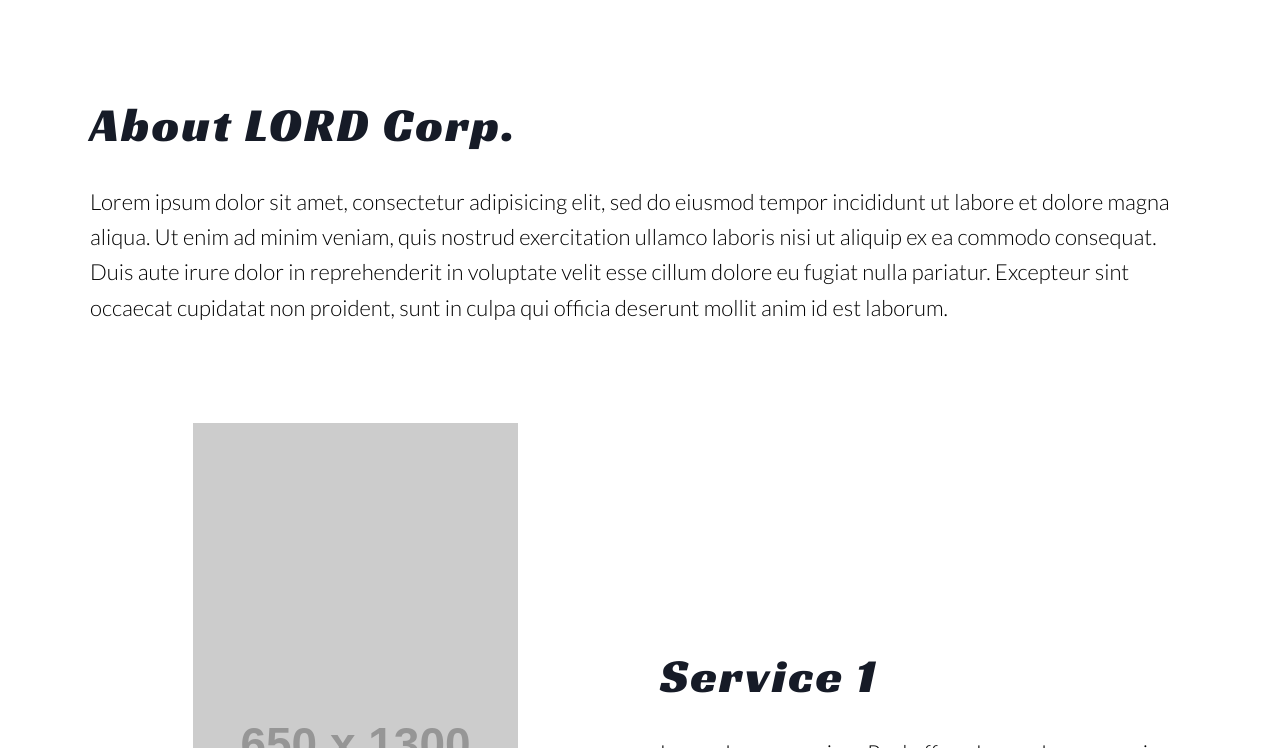
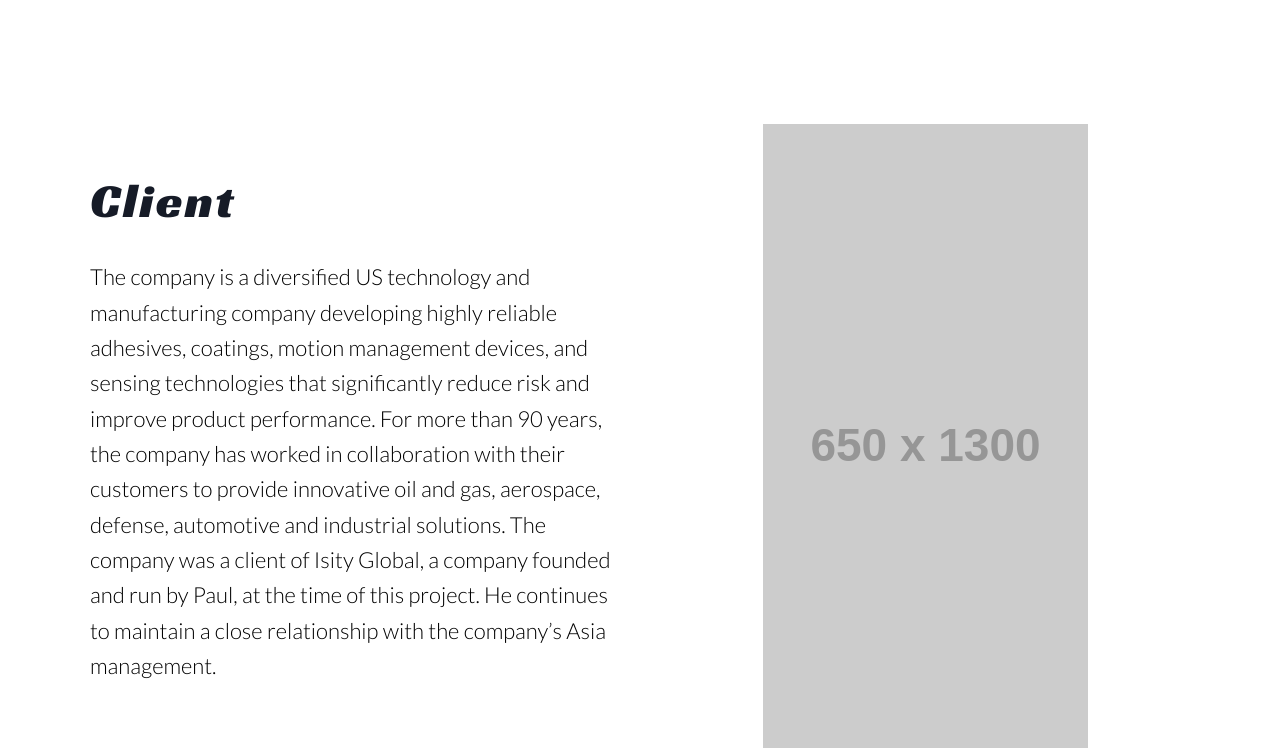
Before and after one commit to mlweih/paulbeddiefrisco, a Jekyll site: the page built from lord.html, in a window 1280 px wide and 900 px high, scrolled down 752 px, cut to the strip 152-900 px from the top of the window. Built offline with Jekyll 4.4.1, drawn with Linux system fonts in a browser that asks for light colours; nearby versions of some CDN libraries; some of the changed text lies outside the part shown.

Commit message:
LORD blog update
content changes, some spacing issues

```diff
--- a/_sass/landing-page.scss
+++ b/_sass/landing-page.scss
@@ -62,7 +62,7 @@
 	text-align: center;
 	/*height: 20vh;*/
 	min-height: 250px;
-	margin-bottom: 100px;
+	/*margin-bottom: 100px;*/
 
 	h3{
 		font-family: 'Lato';
@@ -78,7 +78,7 @@
 .quote {
 	color: #ffffff;
 	background-color: #306fff;
-	text-align: center;
+	/*text-align: center;*/
 	/*height: 20vh;*/
 	min-height: 250px;
 	margin-bottom: 50px;
--- a/lord.html
+++ b/lord.html
@@ -10,20 +10,9 @@ image: https://source.unsplash.com/BcoGknSqlDc/2000x1322?a=.png
 	<section class="info">
 		<div class="container flex">
 			<div class="text">
-				<h2 class="editable">About LORD Corp.</h2>
-				<p class="editable">Lorem ipsum dolor sit amet, consectetur adipisicing elit, sed do eiusmod tempor incididunt ut labore et dolore magna aliqua. Ut enim ad minim veniam, quis nostrud exercitation ullamco laboris nisi ut aliquip ex ea commodo consequat. Duis aute irure dolor in reprehenderit in voluptate velit esse cillum dolore eu fugiat nulla pariatur. Excepteur sint occaecat cupidatat non proident, sunt in culpa qui officia deserunt mollit anim id est laborum. </p>
-			</div>
-			<!--<div class="image">
-				<img class="editable" src="http://placehold.it/650x1300" alt="Screenshot" />
-			</div>-->
-		</div>
-	</section>
-
-	<section class="info">
-		<div class="container flex">
-			<div class="text">
-				<h2 class="editable">Service 1</h2>
-				<p class="editable">Lorem Ipsum services Paul offers. Lorem Ipsum services Paul offers. Lorem Ipsum services Paul offers. </p>
+				<h2 class="editable">Client</h2>
+				<p class="editable">The company is a diversified US technology and manufacturing company developing highly reliable adhesives, coatings, motion management devices, and sensing technologies that significantly reduce risk and improve product performance. For more than 90 years, the company has worked in collaboration with their customers to provide innovative oil and gas, aerospace, defense, automotive and industrial solutions. The company was a client of Isity Global, a company founded and run by Paul, at the time of this project. He continues to maintain a close relationship with the company’s Asia management.
+ </p>
 			</div>
 			<div class="image">
 				<img class="editable" src="http://placehold.it/650x1300" alt="Screenshot" />
@@ -34,11 +23,34 @@ image: https://source.unsplash.com/BcoGknSqlDc/2000x1322?a=.png
 	<section class="info">
 		<div class="container flex">
 			<div class="text">
-				<h2 class="editable">Service 2</h2>
-				<p class="editable">Lorem Ipsum services Paul offers. Lorem Ipsum services Paul offers. Lorem Ipsum services Paul offers. </p>
+				<h2 class="editable">Objectives</h2>
+				<p class="editable">The client was under government pressure to eliminate fugitive VOC emissions from chemical process equipment in a very short time.
+</p>
 			</div>
-			<div class="image">
-				<img class="editable" src="http://placehold.it/650x1300" alt="Screenshot" />
+			<!--<div class="image">
+				<img class="editable" src="http://placehold.it/650x1300" alt="Screenshot" />-->
+			</div>
+		</div>
+	</section>
+
+	<section class="info testimonial">
+		<div class="inner-quote text-container">
+			<div class="quote-text-container">
+				<h3 class="editable">The team was very responsive under a tight deadline to prepare and execute a plan that reduced our chemical plant VOC emissions by more than 90%. We were very pleased with the professional service provided by the team. We know who to turn to the next time to improve the working environment of our employees.</h3>
+				<h4>Project Executive Sponsor</h4>
+			</div>
+		</div>
+	</section>
+
+	<section class="info">
+		<div class="container flex">
+			<div class="text">
+				<h2 class="editable">Solution</h2>
+				<p class="editable">A custom set of interventions including VOC monitoring, physical barriers and reconfigured exhaust ducting. Several rounds of design during a shortened testing phase ensured the maximum benefit at minimal cost and implementation time.
+</p>
+			</div>
+			<!--<div class="image">
+				<img class="editable" src="http://placehold.it/650x1300" alt="Screenshot" />-->
 			</div>
 		</div>
 	</section>
@@ -50,7 +62,22 @@ image: https://source.unsplash.com/BcoGknSqlDc/2000x1322?a=.png
 			<div class="container flex">
 				<div class="text">
 					<h2 class="editable">Outcome</h2>
-					<p class="editable">Lorem ipsum dolor sit amet, consectetur adipisicing elit, sed do eiusmod tempor incididunt ut labore et dolore magna aliqua. Ut enim ad minim veniam, quis nostrud exercitation ullamco laboris nisi ut aliquip ex ea commodo consequat. Duis aute irure dolor in reprehenderit in voluptate velit esse cillum dolore eu fugiat nulla pariatur. Excepteur sint occaecat cupidatat non proident, sunt in culpa qui officia deserunt mollit anim id est laborum. </p>
+					<p class="editable">
+						<ul>
+						<li>
+							Average 93% reduction in fugitive VOCs achieved in less than three months
+						</li>
+						<li>
+							Quickly identify a specialized provider and source a solution that other leading global engineering firms were not
+						</li>
+						<li>
+							Custom designed temporary enclosures intended to last only until new production equipment can be installed in 2019
+						</li>
+						<li>
+							Low cost solution relies on modifying existing exhaust and VOC remediation system
+						</li>
+						</ul>
+				</p>
 					<p>
 						Back to <a href="{{ site.baseurl }}/studies">Case Studies</a>
 					</p>
```
